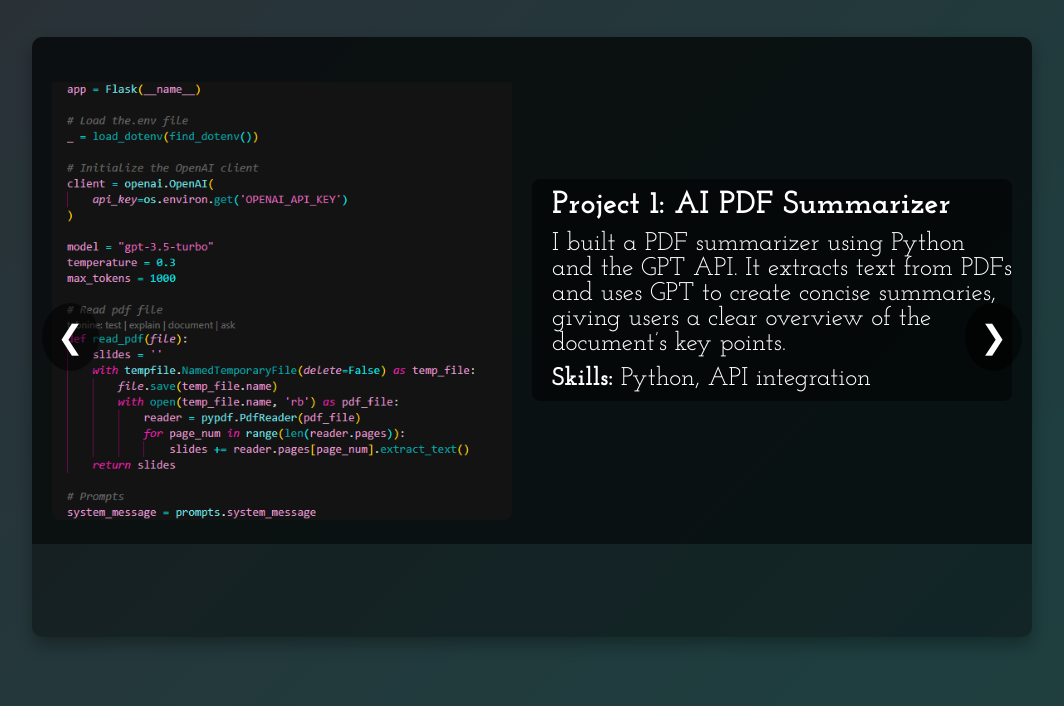
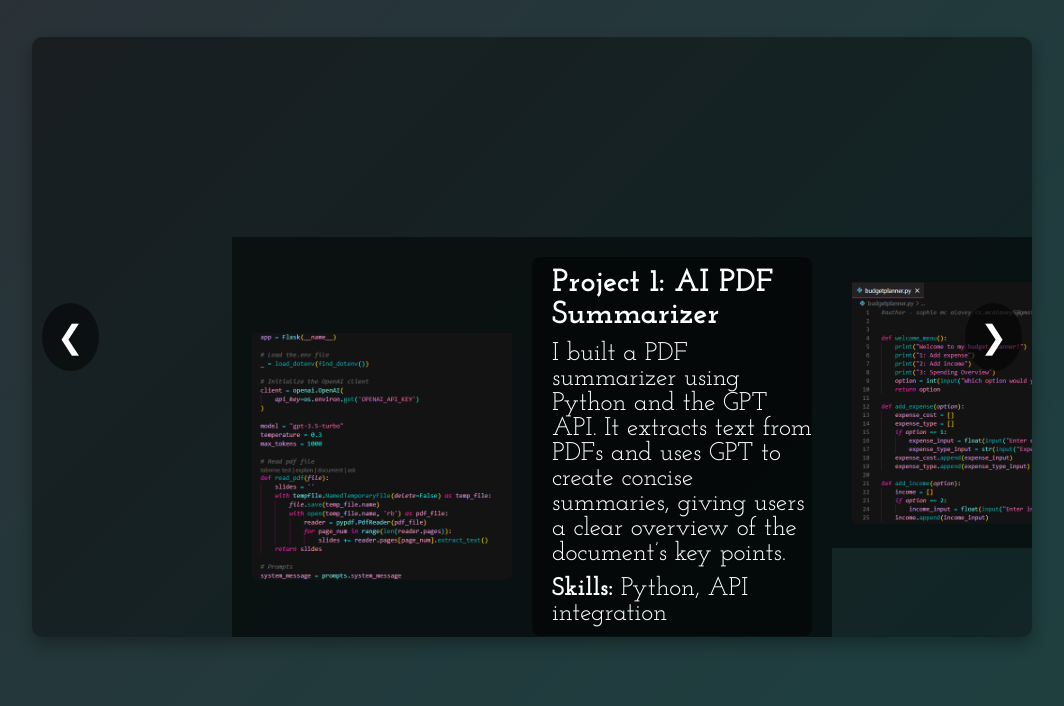
Before and after one commit to SophieCodes1910/portfolio, a plain HTML site: page index.html in a window 1280 px wide. Shown: the part 614-1320 px from the top of the page, without its empty margins (108-1172 px from the left). Drawn offline with Linux system fonts and the light colour scheme.

Commit message:
Update styles.css

```diff
--- a/styles.css
+++ b/styles.css
@@ -97,7 +97,8 @@ body::before {
 
 .carousel-container {
     display: flex;
-    transition: transform 0.8s cubic-bezier(0.25, 0.8, 0.5, 1); /* Smoother transition */
+    transition: transform 0.8s cubic-bezier(0.25, 0.8, 0.5, 1);
+    padding:200px;
 }
 
 .carousel-item {
@@ -108,7 +109,7 @@ body::before {
     box-sizing: border-box;
     padding: 20px;
     background: rgba(0, 0, 0, 0.5);
-    height: 100%; /* Ensure items fill the carousel height */
+    height: 100%;
 }
 
 .carousel-image {
```
